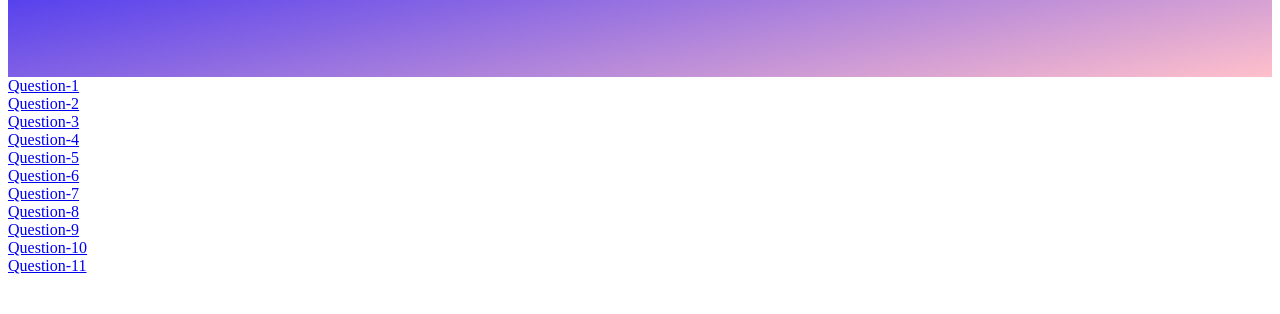
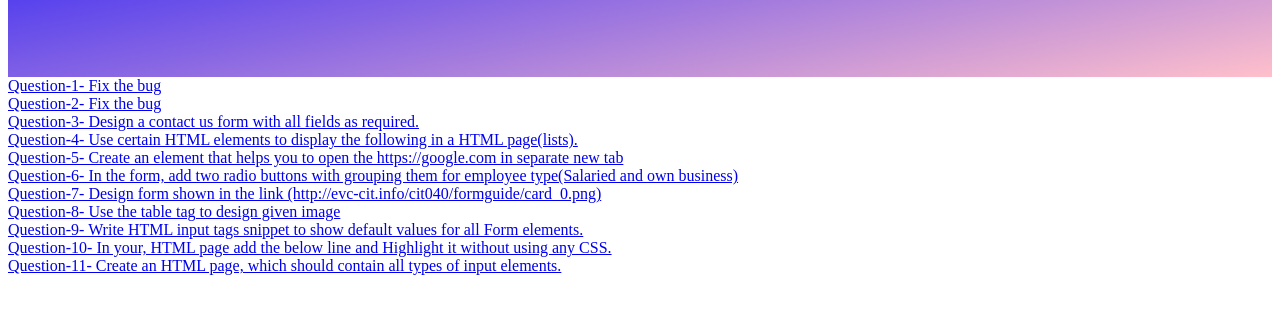
Before and after one commit to snehanagalingaiah/Day-8, a plain HTML site: page index.html in a window 1280 px wide. Shown: the part 184-498 px from the top of the page. Drawn offline with Linux system fonts and the light colour scheme.

Commit message:
Adding questions

```diff
--- a/index.html
+++ b/index.html
@@ -26,17 +26,17 @@
     <h1> Day-8 Tasks</h1>
     </div>
     <nav>
-        <a href="question-1.html">Question-1</a><br>
-        <a href="question-2.html">Question-2</a><br>
-        <a href="question-3.html">Question-3</a><br>
-        <a href="question-4.html">Question-4</a><br>
-        <a href="question-5.html">Question-5</a><br>
-        <a href="question-6.html">Question-6</a><br>
-        <a href="question-7.html">Question-7</a><br>
-        <a href="question-8.html">Question-8</a><br>
-        <a href="question-9.html">Question-9</a><br>
-        <a href="question-10.html">Question-10</a><br>
-        <a href="question-11.html">Question-11</a>
+        <a href="question-1.html">Question-1- Fix the bug</a><br>
+        <a href="question-2.html">Question-2- Fix the bug</a><br>
+        <a href="question-3.html">Question-3- Design a contact us form with all fields as required. </a><br>
+        <a href="question-4.html">Question-4- Use certain HTML elements to display the following in a HTML page(lists).</a><br>
+        <a href="question-5.html">Question-5- Create an element that helps you to open the https://google.com in separate new tab</a><br>
+        <a href="question-6.html">Question-6- In the form, add two radio buttons with grouping them for employee type(Salaried and own business)</a><br>
+        <a href="question-7.html">Question-7- Design form shown in the link (http://evc-cit.info/cit040/formguide/card_0.png)</a><br>
+        <a href="question-8.html">Question-8- Use the table tag to design given image</a><br>
+        <a href="question-9.html">Question-9- Write HTML input tags snippet to show default values for all Form elements.</a><br>
+        <a href="question-10.html">Question-10- In your, HTML page add the below line and Highlight it without using any CSS.</a><br>
+        <a href="question-11.html">Question-11- Create an HTML page, which should contain all types of input elements.</a>
     </nav>
 </body>
 </html>
```
